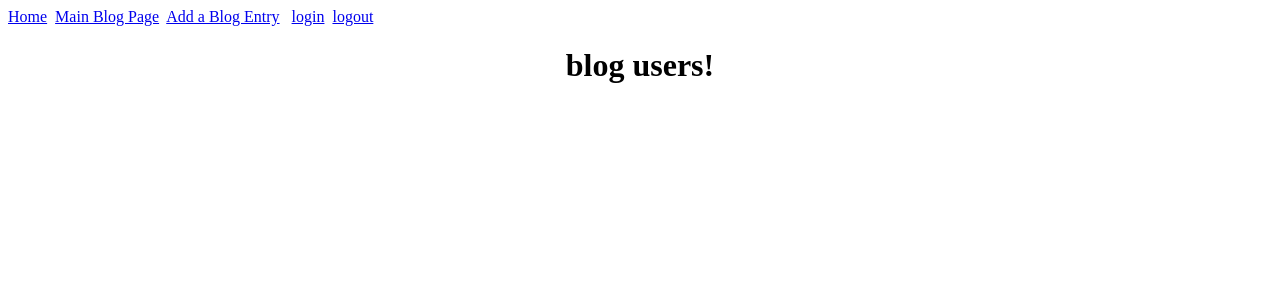
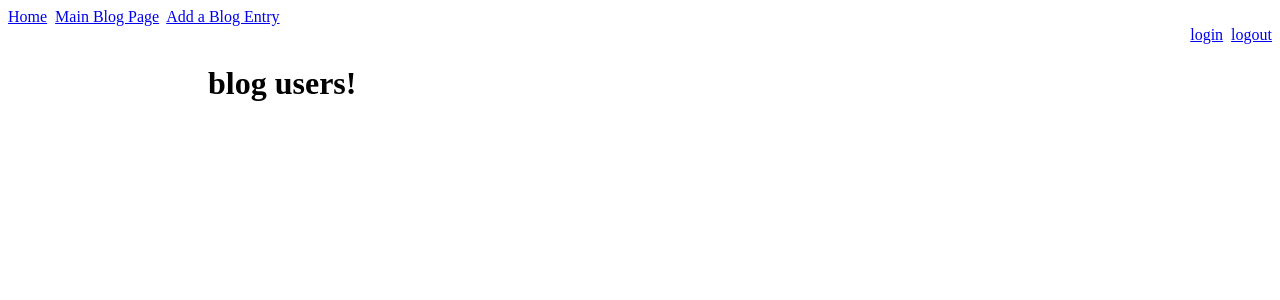
Before and after one commit to sasquatch7261/blogz, a Flask app: page / in a window 1280 px wide. Shown: the top 300 px of the page. Run offline with Flask 2, Linux system fonts and the light colour scheme.

Commit message:
made final CSS changes

```diff
--- a/templates/base.html
+++ b/templates/base.html
@@ -4,10 +4,13 @@
         <a href="/">Home</a>&nbsp;
         <a href="/blog">Main Blog Page</a>&nbsp;
         <a href="/newpost">Add a Blog Entry</a>
-        &nbsp;
+
+        <nav class="right">
             <a href="/login">login</a>&nbsp;
             <a href="/logout">logout</a>
         </nav>
+    </nav>
+
 
         <style>
                 .error {
@@ -16,16 +19,37 @@
                 }
 
                 h1 {
-            text-align: center;
+                    margin-left: 200px;
                 }
 
                 hr {
                     color: gainsboro;
                 }
+
+                .right{
+                    text-align: right;
+                }
+
+                p {
+                    margin-left: 200px;
+                }
+
+                form {
+                    margin-left: 200px;
+                }
+
+                ul {
+                    margin-left: 200px;
+                }
+
+                .shift {
+                    margin-left: 200px;
+                }
             </style>
 
+
     <head>
-        <title>Build a Blog</title>
+        <title>Blogz</title>
     </head>
 
 
--- a/templates/index.html
+++ b/templates/index.html
@@ -4,7 +4,7 @@
 
 <h1>blog users!</h1>
 
-<ul>
+<ul class="shift">
 {% for user in users %}
     <li><a href="/blog?user={{ user.id }}">{{user.username}}</a></li>
 {% endfor %}
--- a/templates/main-blog-page.html
+++ b/templates/main-blog-page.html
@@ -3,7 +3,9 @@
 {% block content %}
     <h1>Build a Blog</h1>
     {% for blog in blogs %}
+    <div class="shift">
         <a href="/blog?id={{blog.id}}"><h2>{{blog.title}}</h2></a>
+    </div>
         <p>{{blog.body}}</p>
         <p>written by <a href="/blog?user={{ blog.owner_id }}">{{ blog.owner.username }}</a></p>
     {% endfor %}
```
Lines whose indentation alone changed are shown as unchanged.
